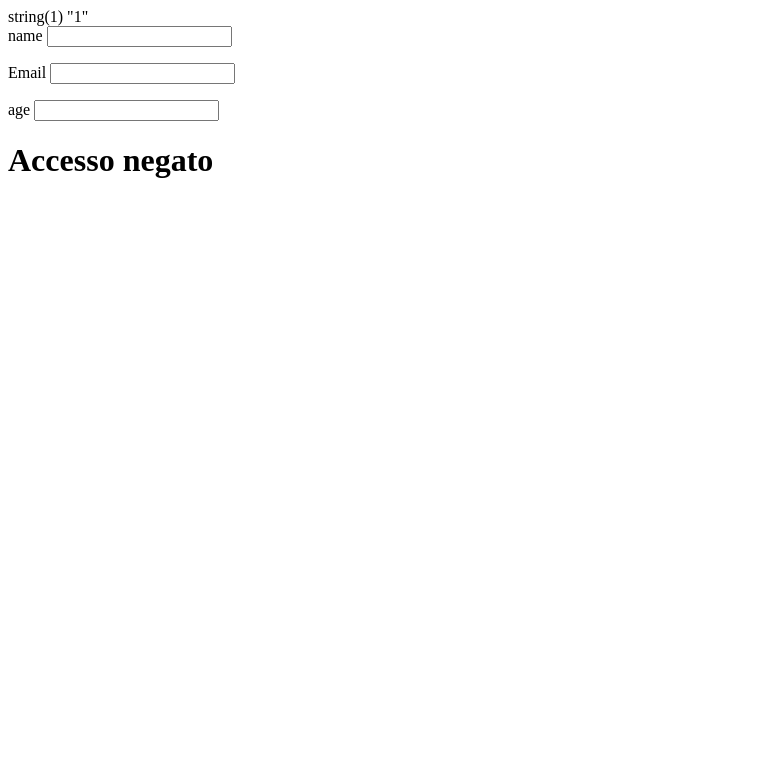
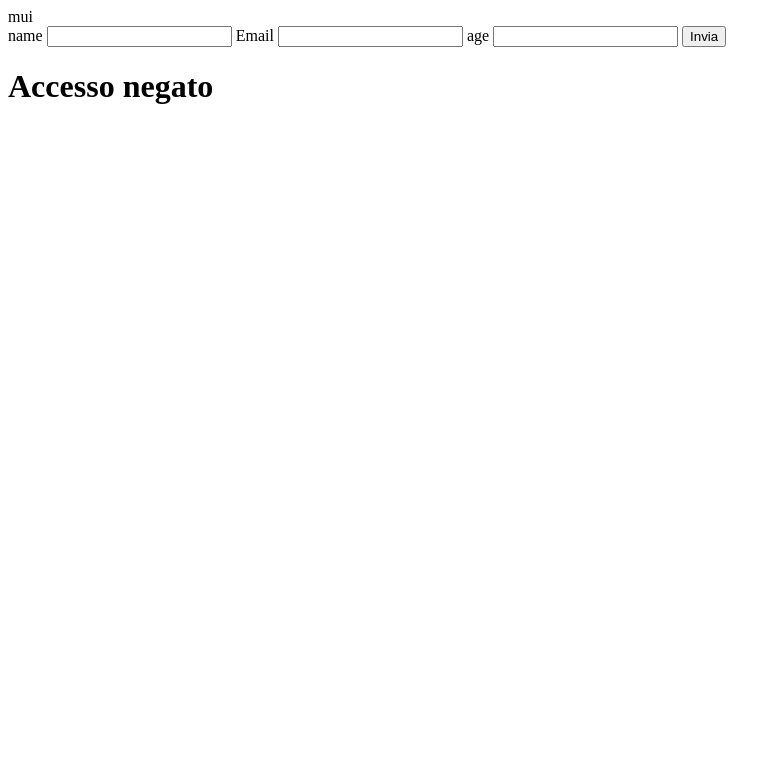
Before and after one commit to Mattia311/php-snacks-b1, a PHP site: page /?name=1 in a window 1280 px wide. Shown: the top 778 px of the page, without its empty margins (0-781 px from the left). Run offline with PHP 8.4, Linux system fonts and the light colour scheme; data that the repository does not hold is empty.

Commit message:
esercizio completo

```diff
--- a/snake2/index.php
+++ b/snake2/index.php
@@ -5,7 +5,8 @@ $name = $_GET['name'];
 $mail = $_GET['mail'];
 $age = $_GET['age'];
 
-var_dump($name . $mail . $age);
+// var_dump($name . $mail . $age);
+echo 'mui';
 
 if(strlen($name) >= 4 && strpos($mail,"@") && strpos($mail,".") && is_numeric($age)){
     $result ="Accesso riuscito";
@@ -27,14 +28,14 @@ if(strlen($name) >= 4 && strpos($mail,"@") && strpos($mail,".") && is_numeric($a
     <form action="./index.php" method= 'get'>
         <label for="name">name </label>
         <input type="text" name='name' id='name'>
-    </form>
-    <form action="./index.php" method= 'get'>
+
         <label for="mail">Email </label>
         <input type="text" name='mail' id='mail'>
-    </form>
-    <form action="./index.php" method= 'get'>
+
         <label for="age">age </label>
         <input type="text" name='age' id='age'>
+
+        <input type="submit" value="Invia" />
     </form>
     <h1><?php echo $result ?></h1>
 
```
